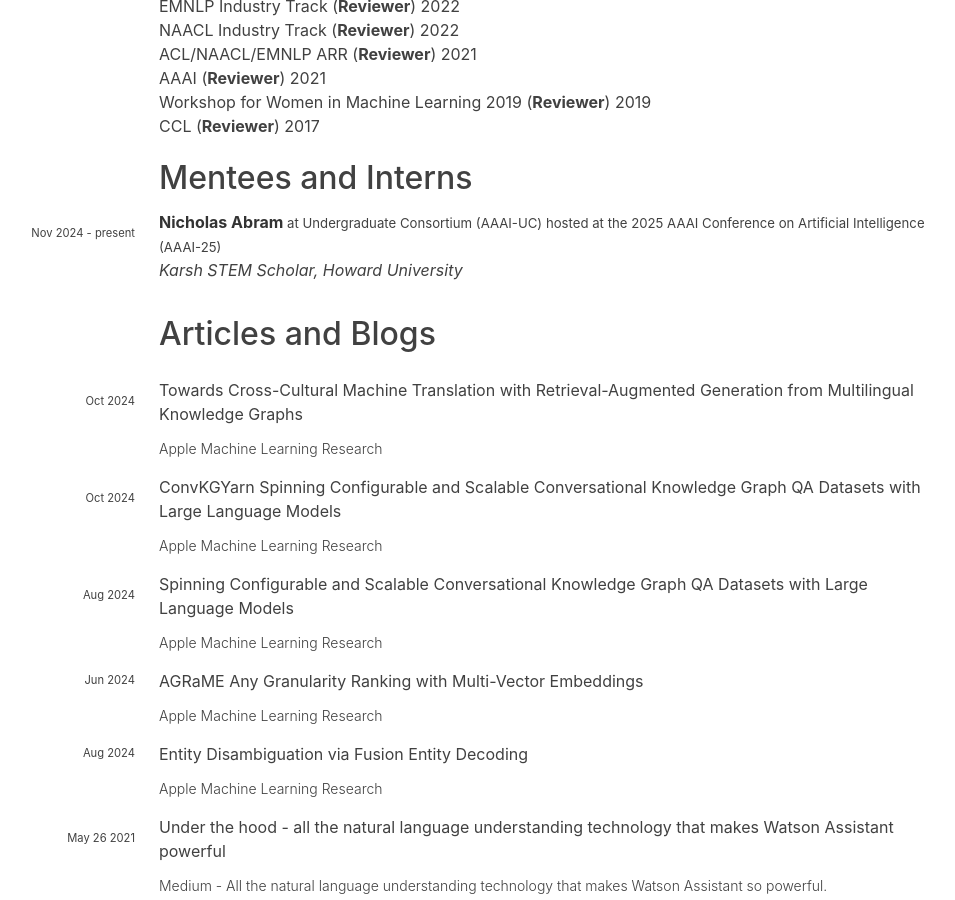
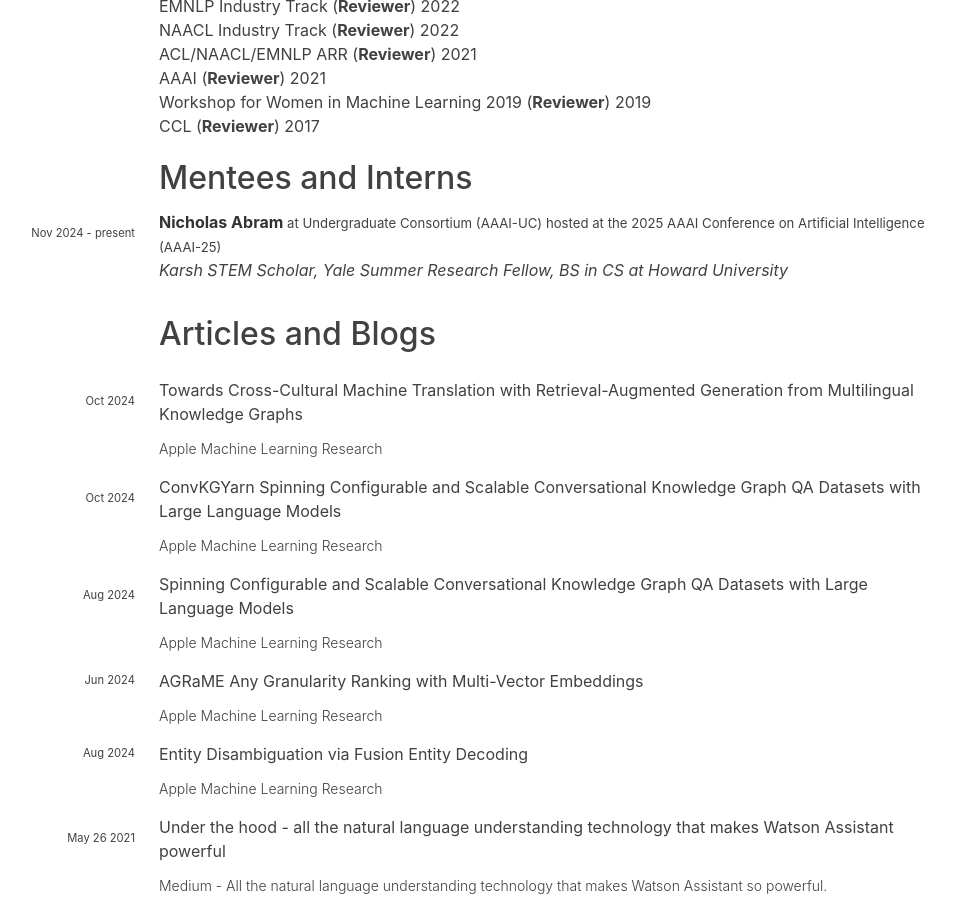
Before and after one commit to hariharanragothaman/hariharanragothaman.github.io, a Jekyll site: the page built from cv.md, in a window 1280 px wide and 900 px high, scrolled down 3432 px. Shown: the whole window, without its empty margins (173-1128 px from the left). Built offline with Jekyll 4.4.1, drawn with Linux system fonts in a browser that asks for light colours; nearby versions of some CDN libraries; some web fonts are replaced.

Commit message:
Polishes and Updates

```diff
--- a/_data/mentoring.yaml
+++ b/_data/mentoring.yaml
@@ -1,5 +1,5 @@
 - name: Nicholas Abram
   intern: Undergraduate Consortium (AAAI-UC) hosted at the 2025 AAAI Conference on Artificial Intelligence (AAAI-25)
   year: "Nov 2024 - present"
-  degree: "Karsh STEM Scholar, Howard University"
-  url: https://royxie.com/
+  degree: "Karsh STEM Scholar, Yale Summer Research Fellow, BS in CS at Howard University"
+  url: https://www.linkedin.com/in/nicholas-abram-a105a020a/
```
